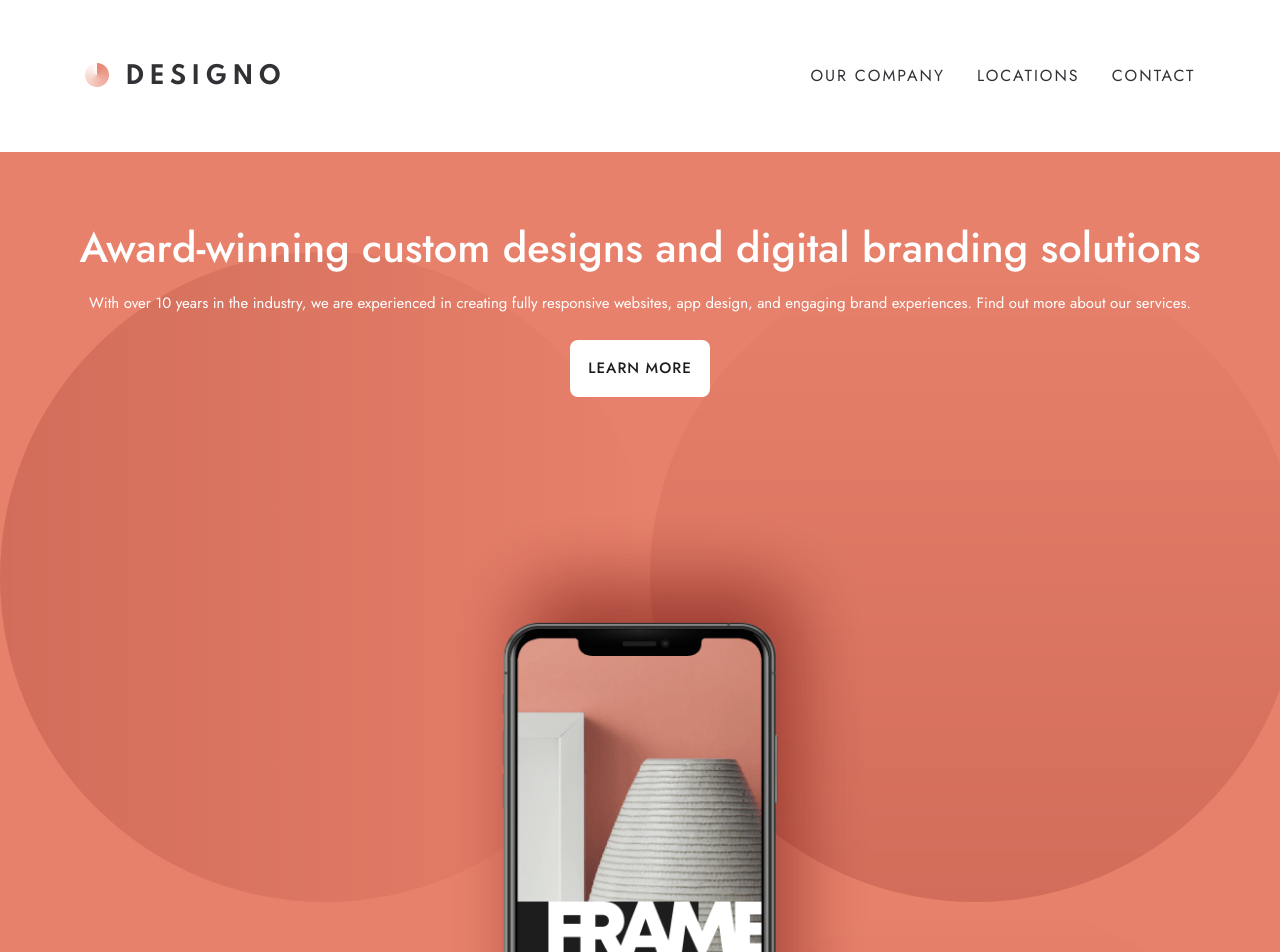
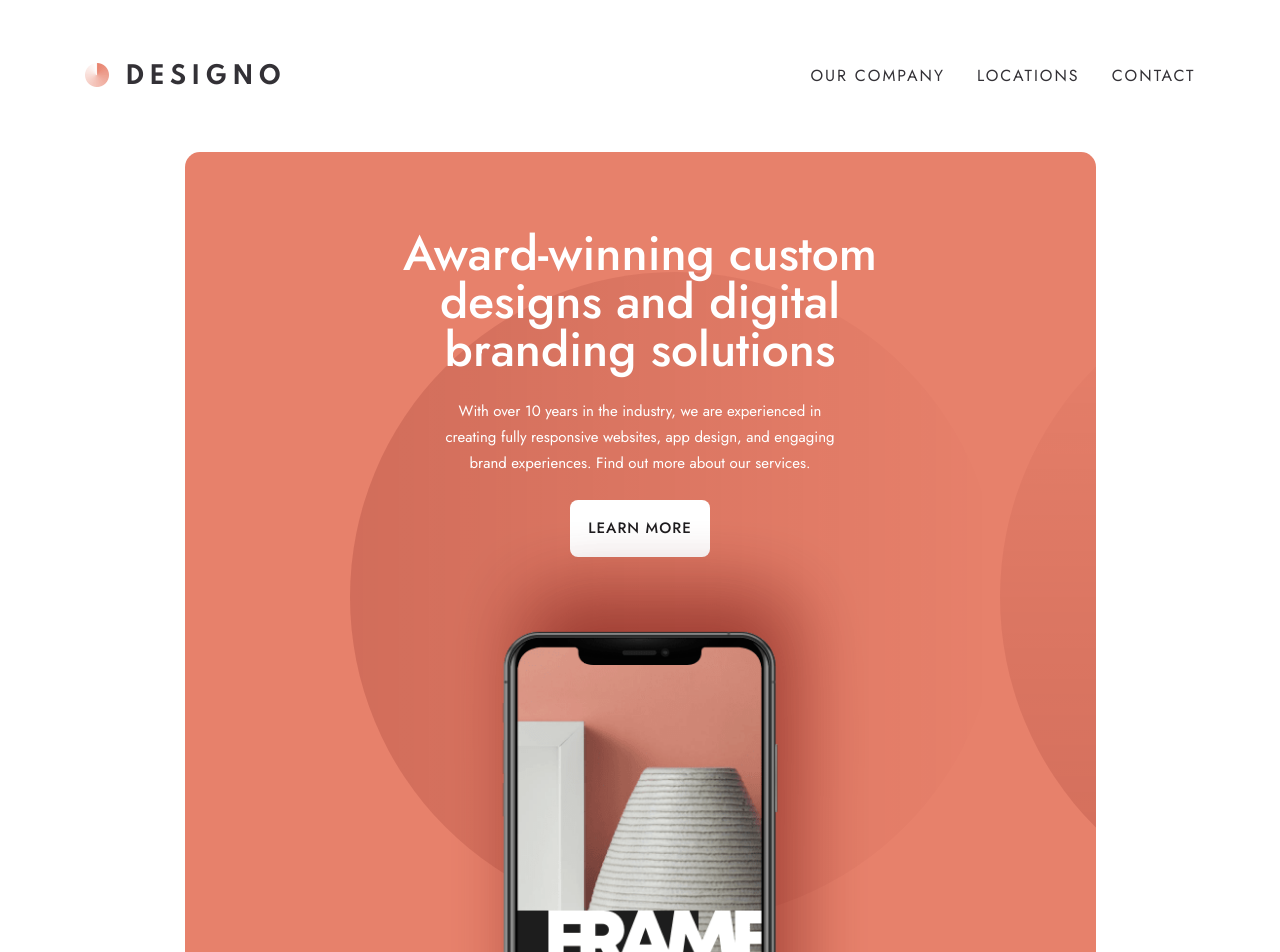
Before and after one commit to MorganBare/Designo-Multi-Page-Website, a React (Create React App) app: page / in a window 1280 px wide. Shown: the top 952 px of the page. Built offline with nearby package versions, Linux system fonts and the light colour scheme.

Commit message:
Fixed h1 font size clamp and phone image in hero

```diff
--- a/src/components/heros/home/HeroHome.styled.js
+++ b/src/components/heros/home/HeroHome.styled.js
@@ -15,6 +15,26 @@ export const HeroHomeContainer = styled.div`
     overflow: hidden;
 
     padding-top: 3.9rem;
+
+    @media screen and (min-width:760px) {
+        width: 689px;
+        margin: 0 auto;
+        border-radius: 15px;
+        background-position-y: 120px;
+        background-position-x: -485px;
+    }
+
+    @media screen and (min-width:1023px) {
+        width: 911px;
+    }
+
+    @media screen and (min-width:1440px) {
+        width: 1111px;
+        background-size: 1950px;
+        background-position-y: 0px;
+        background-position-x: -200px;
+        height: 640px;
+    }
 `;
 
 export const HeroHomeContent = styled.div`
@@ -32,12 +52,26 @@ export const HeroHomeContent = styled.div`
         font-size: ${({theme}) => theme.fontSize.button};
         padding: 1.5rem 0;
     }
+
+    @media screen and (min-width:760px) {
+        width: 550px;
+        margin: 0 auto;
+
+        h1 {
+        line-height: ${({theme}) => theme.lineHeight.large};
+        font-size: 48px;
+        }
+
+        p{
+            padding: 1.5rem 2.8rem;
+        }
+    }
 `;
 
 export const HeroPhoneImg = styled.img`
 
     position: absolute;
-    bottom: -22%;
+    bottom: -23%;
     backface-visibility: hidden;
     transform: scale(1.7);
     max-width: 380px;
@@ -45,10 +79,21 @@ export const HeroPhoneImg = styled.img`
     right: 0;
     margin-left: auto;
     margin-right: auto;
+    z-index: 0;
 
     @media screen and (min-width:320px) {
         transform: scale(1.6);
     }
 
+    @media screen and (min-width:760px) {
+       transform: scale(1.6);
+    }
+
+    @media screen and (min-width:1440px) {
+        transform: scale(1.6);
+        left: 50%;
+        right: 0;
+        bottom: 0%;
+    }
 
 `;
--- a/src/styles/Buttons.styled.js
+++ b/src/styles/Buttons.styled.js
@@ -30,6 +30,7 @@ export const LightButton = styled.button`
     font-weight: ${({theme}) => theme.fontWeight.medium};
     font-size: ${({theme}) => theme.fontSize.button};
     padding: 17px 18.5px;
+    z-index: 100;
 
     &:hover{
         background-color: ${({theme}) => theme.colors.lightPeach};
--- a/src/styles/theme.js
+++ b/src/styles/theme.js
@@ -19,7 +19,7 @@ export const theme = {
     },
 
     fontSize: {
-        h1: 'clamp(2rem, 1.8rem + 1vw, 3rem)',
+        h1: 'clamp(2em, 1.8em + 1vw, 3em)',
         h2: 'clamp(1.75rem, 1.6rem + 0.75vw, 2.5rem)',
         h3: '20px',
         body: 'clamp(0.9375rem, 0.925rem + 0.0625vw, 1rem)',
```
